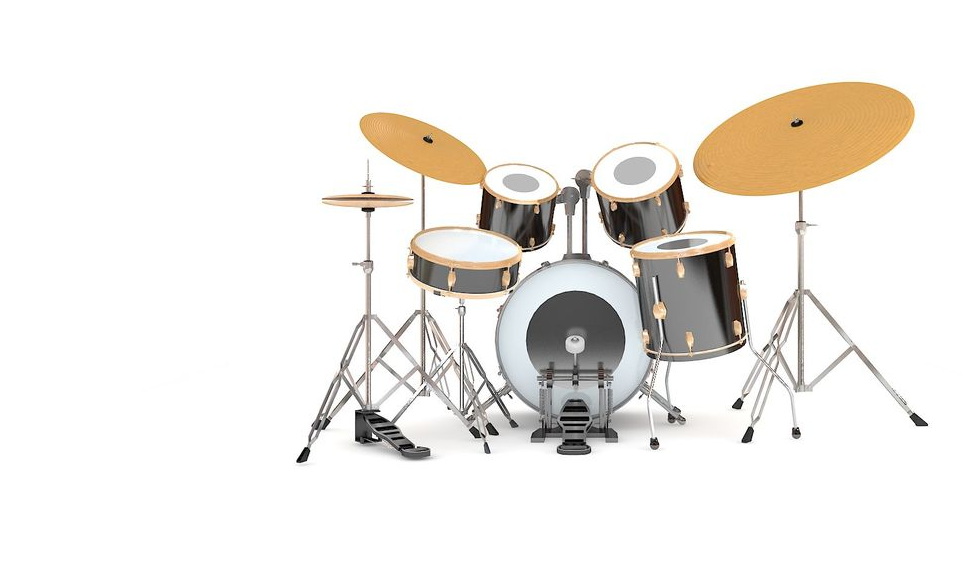
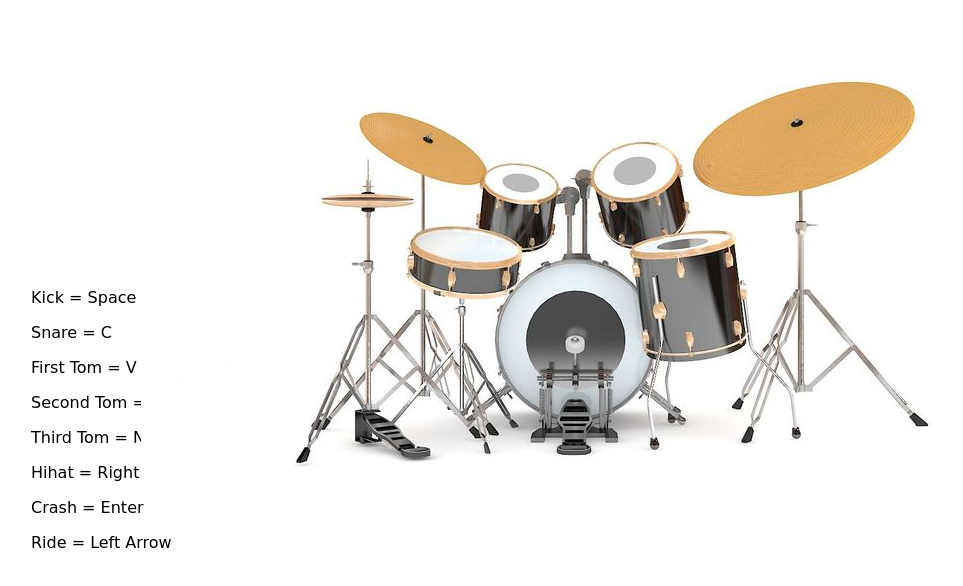
Before and after one commit to idaniths/Drumkit, a plain HTML site: page index.html in a window 1280 px wide. Shown: the part 152-738 px from the top of the page, without its empty margins (49-1012 px from the left). Drawn offline with Linux system fonts and the light colour scheme; a web font is replaced by a local one.

Commit message:
add instructions

```diff
--- a/index.html
+++ b/index.html
@@ -9,6 +9,16 @@
     <title>Drumkit</title>
 </head>
 <body>
+    <article>
+        <p>Kick = Space</p>
+        <p>Snare = C</p>
+        <p>First Tom = V</p>
+        <p>Second Tom = B</p>
+        <p>Third Tom = N</p>
+        <p>Hihat = Right Shift</p>
+        <p>Crash = Enter</p>
+        <p>Ride = Left Arrow</p>
+    </article>
     <section>
         <svg width="900" height="486" viewBox="0 0 900 486" fill="none" xmlns="http://www.w3.org/2000/svg">
             <ellipse class="kick" cx="434.5" cy="335.5" rx="78.5" ry="79.5" fill="#FFE55A"/>
--- a/style.css
+++ b/style.css
@@ -1,3 +1,4 @@
+@import url('https://fonts.googleapis.com/css2?family=Revalia&family=Roboto:wght@700&display=swap');
 *{
     margin: 0;
     padding: 0;
@@ -13,7 +14,25 @@ section{
     background-image: url(img/drumkit.jpeg);
     background-repeat: no-repeat;
     background-position: center;
+    position: fixed;
 
+}
+article{
+    width: 100%;
+    height: 100vh;
+    display: flex;
+    align-items: start;
+    justify-content: end;
+    flex-direction: column;
+    margin-left: 10rem;
+    margin-bottom: 10rem;
+    position: fixed;
+
+}
+article p{
+    font-family: 'Revalia', cursive;
+    font-size: 1rem;
+    margin-bottom: 1rem;
 }
 
 .kick, .snare,.first_tom, .second_tom, .third_tom, .hihat, .crash, .ride{
```
